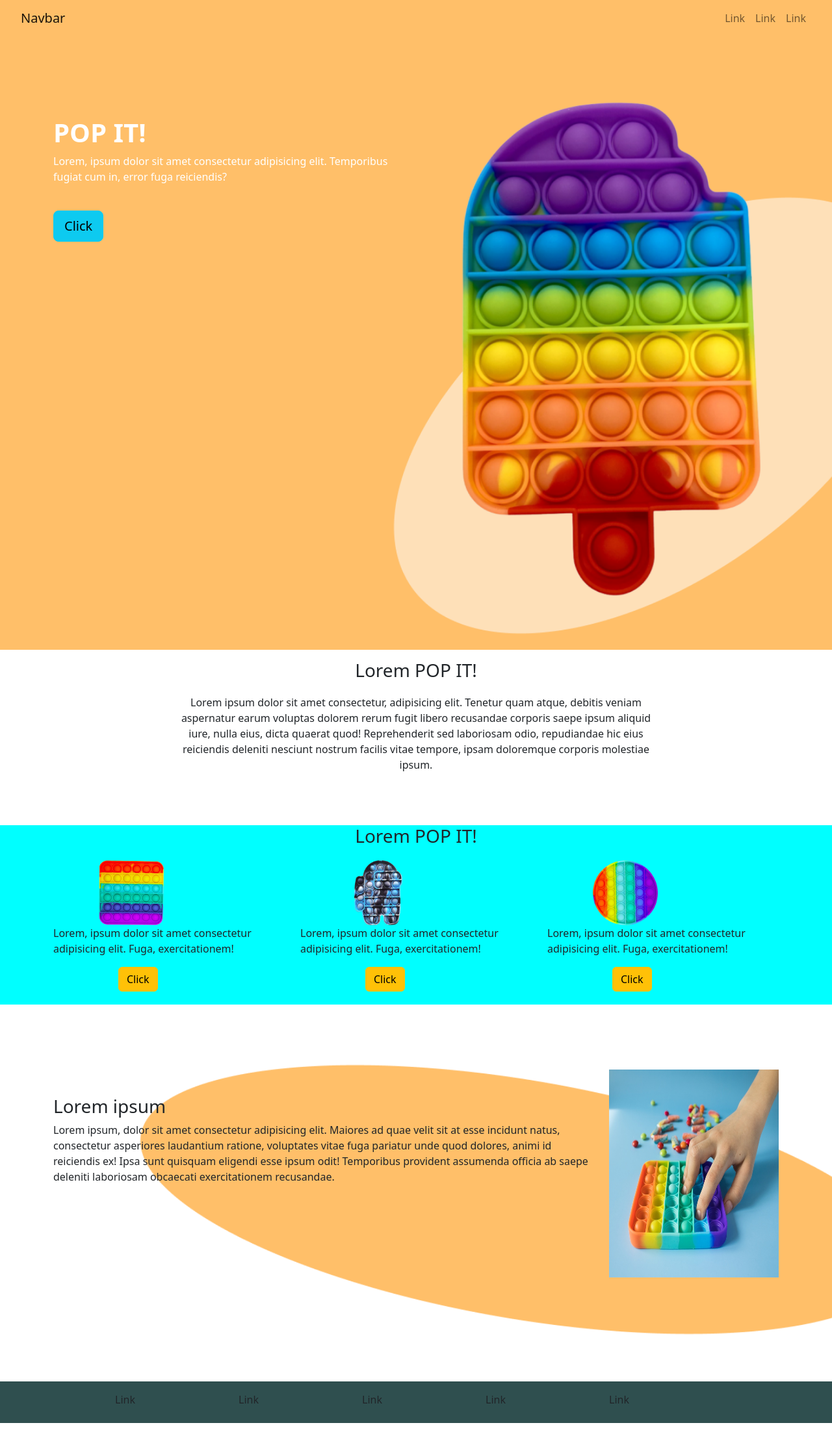
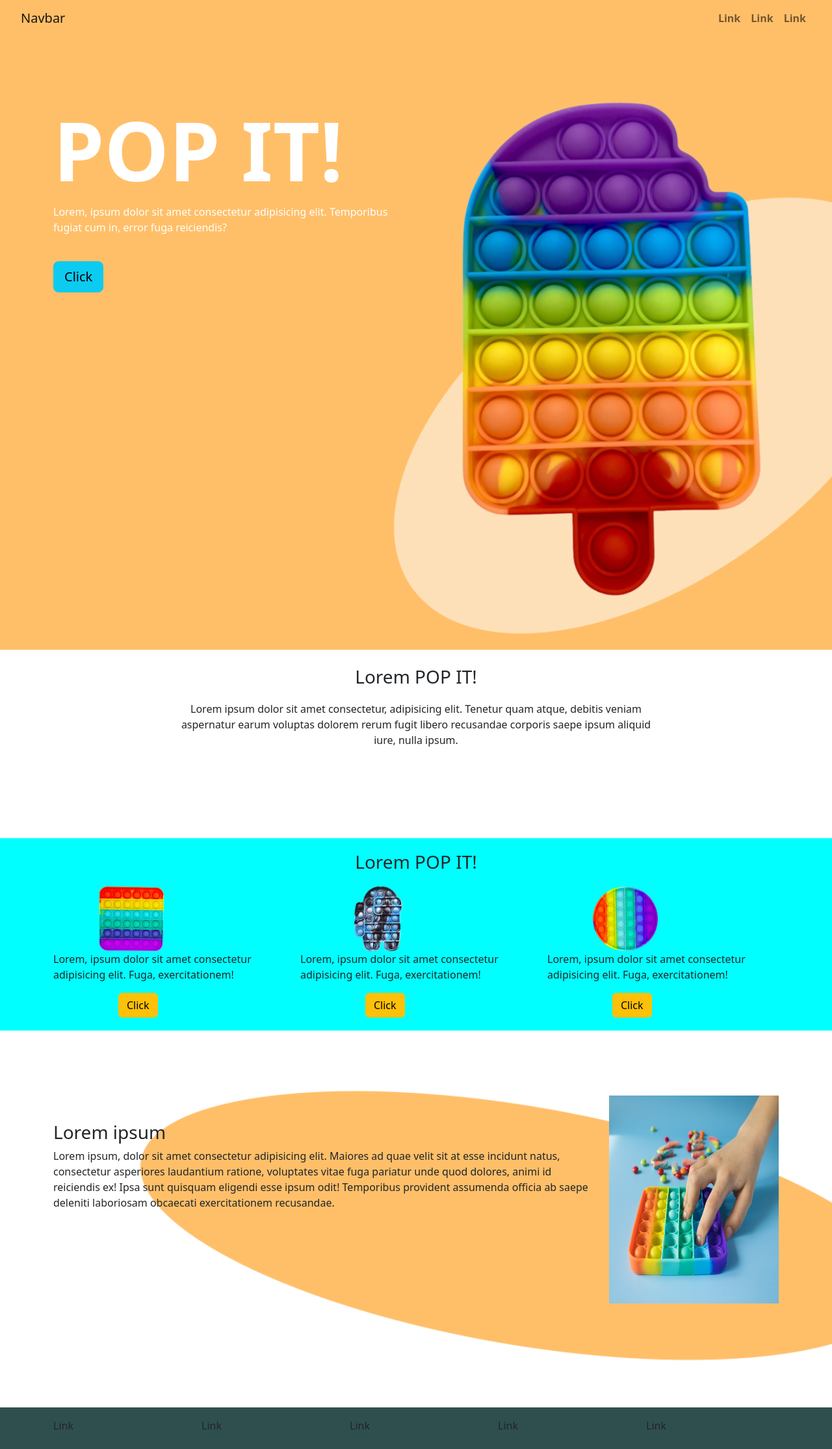
Before and after one commit to LordFeexz/Kodland, a plain HTML site: page index.html in a window 1280 px wide. Shown: the whole page at 65% size. Before the commit the page ends 2190 px from the top, so only its background shows below. Drawn offline with nearby package versions, Linux system fonts and the light colour scheme.

Commit message:
adjusting

```diff
--- a/index.html
+++ b/index.html
@@ -14,7 +14,7 @@
     <title>Kodland</title>
   </head>
   <body>
-    <header class="head">
+    <header class="head img-fluid">
       <nav class="navbar navbar-expand-lg navv">
         <div class="container-fluid">
           <a class="navbar-brand" href="#">Navbar</a>
@@ -24,19 +24,18 @@
           >
             <ul class="navbar-nav">
               <li class="nav-item">
-                <a class="nav-link" href="#">Link</a>
+                <a class="nav-link" style="font-weight: bold" href="#">Link</a>
               </li>
               <li class="nav-item">
-                <a class="nav-link" href="#">Link</a>
+                <a class="nav-link" style="font-weight: bold" href="#">Link</a>
               </li>
               <li class="nav-item">
-                <a class="nav-link" href="#">Link</a>
+                <a class="nav-link" style="font-weight: bold" href="#">Link</a>
               </li>
             </ul>
           </div>
         </div>
       </nav>
-      <br />
       <div class="container">
         <div class="row">
           <div class="col-6">
@@ -61,9 +60,7 @@
               Lorem ipsum dolor sit amet consectetur, adipisicing elit. Tenetur
               quam atque, debitis veniam aspernatur earum voluptas dolorem rerum
               fugit libero recusandae corporis saepe ipsum aliquid iure, nulla
-              eius, dicta quaerat quod! Reprehenderit sed laboriosam odio,
-              repudiandae hic eius reiciendis deleniti nesciunt nostrum facilis
-              vitae tempore, ipsam doloremque corporis molestiae ipsum.
+              ipsum.
             </p>
           </div>
           <div class="col-md-2"></div>
@@ -80,24 +77,24 @@
           <div class="col-md-4"></div>
         </div>
         <div class="row">
-          <div class="col-4">
-            <img src="images/square.png" class="images" />
+          <div class="col-md-4 col-sm-4 col-lg-4">
+            <img src="images/square.png" class="images img-fluid" />
             <p>
               Lorem, ipsum dolor sit amet consectetur adipisicing elit. Fuga,
               exercitationem!
             </p>
             <button class="btn btn-warning btn-md imgBtn">Click</button>
           </div>
-          <div class="col-4">
-            <img src="images/amongus.png" class="images" />
+          <div class="col-md-4 col-sm-4 col-lg-4">
+            <img src="images/amongus.png" class="images img-fluid" />
             <p>
               Lorem, ipsum dolor sit amet consectetur adipisicing elit. Fuga,
               exercitationem!
             </p>
             <button class="btn btn-warning btn-md imgBtn">Click</button>
           </div>
-          <div class="col-4">
-            <img src="images/round.png" class="images" />
+          <div class="col-md-4 col-sm-4 col-lg-4">
+            <img src="images/round.png" class="images img-fluid" />
             <p>
               Lorem, ipsum dolor sit amet consectetur adipisicing elit. Fuga,
               exercitationem!
@@ -107,7 +104,7 @@
         </div>
       </div>
     </section>
-    <section class="imgfooter" style="margin-top: 20px">
+    <section class="imgfooter img-fluid" style="margin-top: 20px">
       <div class="container">
         <div class="row">
           <div class="col-9" style="margin-top: 120px">
@@ -122,7 +119,11 @@
             </p>
           </div>
           <div class="col-3">
-            <img src="images/photo.jpg" class="img1" style="margin-top: 80px" />
+            <img
+              src="images/photo.jpg"
+              class="img1 img-fluid"
+              style="margin-top: 80px"
+            />
           </div>
         </div>
       </div>
@@ -130,13 +131,11 @@
     <footer class="footer">
       <div class="container">
         <div class="row">
-          <div class="col-md-1"></div>
-          <div class="col-md-2 ft">Link</div>
-          <div class="col-md-2 ft">Link</div>
-          <div class="col-md-2 ft">Link</div>
-          <div class="col-md-2 ft">Link</div>
-          <div class="col-md-2 ft">Link</div>
-          <div class="col-md-1"></div>
+          <div class="col-md col-sm col-lg ft">Link</div>
+          <div class="col-md col-sm col-lg ft">Link</div>
+          <div class="col-md col-sm col-lg ft">Link</div>
+          <div class="col-md col-sm col-lg ft">Link</div>
+          <div class="col-md col-sm col-lg ft">Link</div>
         </div>
       </div>
     </footer>
--- a/style.css
+++ b/style.css
@@ -21,10 +21,11 @@ body {
   margin-left: 20px;
   margin-right: 20px;
   padding: auto;
+  text-align: justify;
 }
 
 .pop {
-  font-size: 7;
+  font-size: 125px;
   font-weight: bold;
   color: white;
   margin-top: 100px;
@@ -41,7 +42,7 @@ body {
 }
 
 .article {
-  margin: 15px;
+  margin: 25px;
   height: 30vh;
 }
 
@@ -53,6 +54,7 @@ body {
   size: 25px;
   text-align: center;
   margin-bottom: 20px;
+  margin-top: 20px;
 }
 
 .imgBtn {
```
